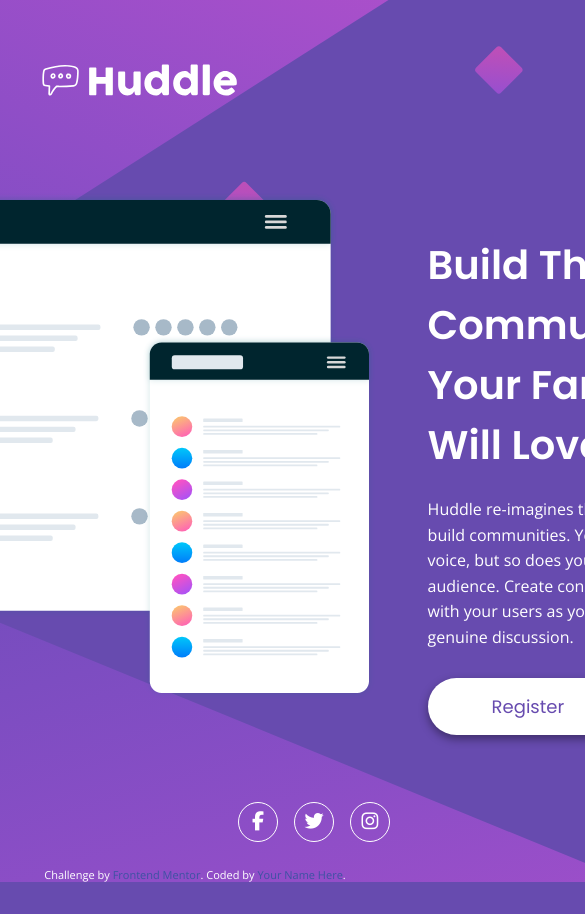
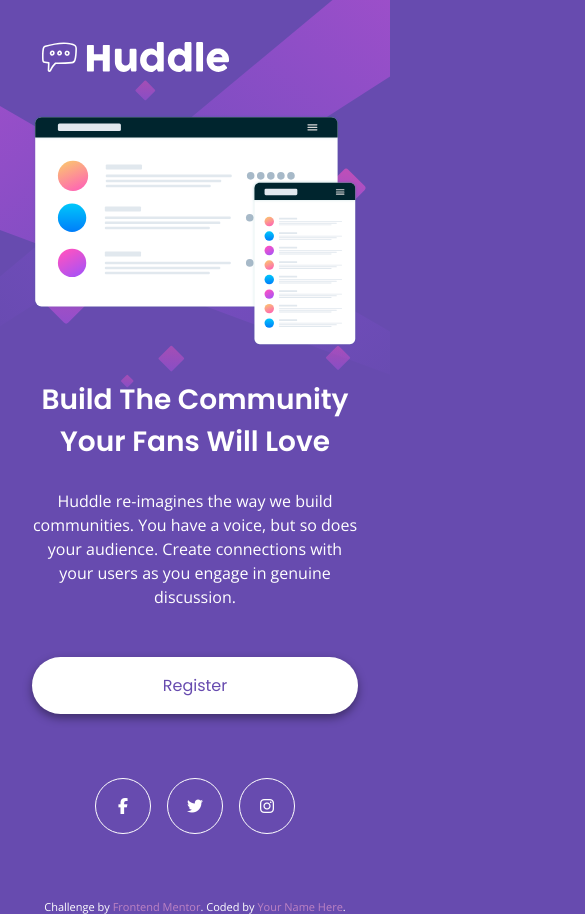
Before and after one commit to KhalidKhabouz/huddle-landing-page-with-single-introductory-section-master, a plain HTML site: page index.html in a window 390 px wide. Shown: the top 914 px of the page, 585 px wide, since content can reach past the window. Before the commit the page ends 882 px from the top, so only its background shows below. Drawn offline with nearby package versions, Linux system fonts and the light colour scheme.

Commit message:
finishing the design

```diff
--- a/css/styles.css
+++ b/css/styles.css
@@ -4,52 +4,36 @@
   box-sizing: border-box;
 }
 :root {
-
   /* Colors */
 
   /* Primary */
 
   --violet: rgb(103, 75, 175);
   --soft-magenta: hsl(300, 69%, 71%);
-
 }
 
 body {
-
-  background-image: url('../images/bg-desktop.svg');
+  background-image: url("../images/bg-desktop.svg");
   background-color: var(--violet);
   background-repeat: no-repeat;
   background-position: center;
   background-size: cover;
-
-
-  /* object-fit: fill; */
-  /* background-size: auto; */
-  /* background-clip: border-box; */
-  font-family: 'Open Sans', sans-serif;
+  font-family: "Open Sans", sans-serif;
   color: white;
 }
 
 main {
-
   padding: 0 2rem;
-  /* padding-top: 40px;  */
 }
 
 .logo {
-  padding-top: 54px;
-  padding-bottom: 87px;
-  /* background: brown; */
-  /* width: 100%; */
-  /* max-width: 1280px; */
+  padding-top: 3.375rem;
+  padding-bottom: 5.4375rem;
   align-self: flex-start;
 }
 
 .logo img {
-  /* height: 60px; */
-  height: 52px;
-  /* border: 1px solid red; */
-
+  height: 3.25rem;
 }
 
 img {
@@ -62,56 +46,51 @@ a {
 
 .main-container {
   display: flex;
-flex-direction: column;
-align-items: center;
-/* justify-content: center; */
-  /* background-color: violet; */
-  /* padding-top: 60px; */
-  max-width: 1280px;
+  flex-direction: column;
+  align-items: center;
+  max-width: 80rem;
   margin: auto;
 }
 
+.mockup {
+  width: 55%;
+}
+
 .mockup img {
-  /* display: inline-block;
-	position: relative;
-	width: 100%;
-	padding-bottom: 100%;
-	vertical-align: middle;
-	overflow: hidden; */
+  width: 100%;
 }
 
 .hero-section {
   display: flex;
   justify-content: center;
-  /* background: chartreuse; */
-  /* width: 1280px; */
 }
 
 .details {
-  padding: 42px;
-  padding-right: 53px;
-  padding-left: 53px;
+  padding: 2.625rem;
+  padding-right: 3.3125rem;
+  padding-left: 3.3125rem;
+  width: 45%;
 }
 
 .details h1 {
-  font-family: 'Poppins', sans-serif;
-  font-size: 40px;
+  font-family: "Poppins", sans-serif;
+  font-size: 2.5rem;
   font-weight: 600;
-  margin-bottom: 22px;
+  margin-bottom: 1.375rem;
 }
 
 .details p {
   line-height: 1.6;
-  margin-bottom: 27px;
+  margin-bottom: 1.6875rem;
 }
 
 .details a {
   background-color: white;
-  padding: 15px 4rem;
-  border-radius: 50px;
+  padding: 0.9375rem 4rem;
+  border-radius: 3.125rem;
   display: inline-block;
-  font-family: 'Poppins', sans-serif;
-  font-size: 18px;
+  font-family: "Poppins", sans-serif;
+  font-size: 1.125rem;
   font-weight: 400;
   color: var(--violet);
   transition: all 250ms ease-in-out;
@@ -125,33 +104,28 @@ align-items: center;
 
 footer {
   position: relative;
-  padding-top: 25px;
-  padding-bottom: 40px;
-}
-
-.social-media {
-
+  padding-top: 1.5625rem;
+  padding-bottom: 2.5rem;
+  padding-right: 2rem;
+  padding-left: 2rem;
 }
 
 .social-media ul {
   display: flex;
   justify-content: flex-end;
   list-style: none;
-  max-width: 1280px;
-  /* background-color: yellow; */
+  max-width: 80rem;
   column-gap: 1rem;
-  /* background-color: yellowgreen; */
-
 }
 
 .social-media a {
   font-size: 1.2rem;
-  height: 40px;
-  width: 40px;
+  height: 2.5rem;
+  width: 2.5rem;
   display: flex;
   justify-content: center;
   align-items: center;
-  border-radius: 50px;
+  border-radius: 3.125rem;
   border: 1px solid white;
   color: white;
   transition: all 250ms ease-in-out;
@@ -163,9 +137,148 @@ footer {
 }
 
 .created-by {
-  /* background-color: brown; */
   position: absolute;
   bottom: 0;
   left: 0;
   right: 0;
 }
+
+.attribution {
+  font-size: 0.6875rem;
+  text-align: center;
+}
+
+.attribution a {
+  color: hsl(294, 35%, 64%);
+}
+
+@media (max-width: 64rem) {
+  /* 1024px */
+
+  .details {
+    padding: 2rem;
+  }
+
+  .details h1 {
+    font-size: 1.75rem;
+  }
+}
+
+@media (max-width: 46.875rem) {
+  /* 750px */
+
+  body {
+    background-image: url("../images/bg-mobile.svg");
+    background-position: center top;
+    background-size: contain;
+  }
+
+  .logo {
+    padding-top: 4rem;
+    padding-bottom: 7.5625rem;
+    align-self: flex-start;
+  }
+
+  .logo img {
+    height: 3.875rem;
+  }
+
+  .hero-section {
+    flex-direction: column;
+  }
+
+  .mockup {
+    text-align: center;
+    align-self: center;
+    width: 100%;
+  }
+
+  .mockup img {
+    width: 100%;
+  }
+
+  .details {
+    text-align: center;
+    padding-bottom: 0;
+    padding-top: 7.5625rem;
+    width: 100%;
+  }
+
+  .details h1 {
+    font-family: "Poppins", sans-serif;
+    font-size: 3rem;
+    font-weight: 600;
+    margin-bottom: 1.625rem;
+  }
+
+  .details p {
+    line-height: 1.5;
+    margin-bottom: 3rem;
+    font-size: 2rem;
+  }
+
+  .details a {
+    background-color: white;
+    padding: 1.5625rem 9.375rem 1.25rem;
+    border-radius: 3.125rem;
+    display: inline-block;
+    font-family: "Poppins", sans-serif;
+    font-size: 1.5rem;
+    font-weight: 400;
+    color: var(--violet);
+  }
+
+  footer {
+    padding-top: 8rem;
+    padding-bottom: 5rem;
+  }
+
+  .social-media ul {
+    justify-content: center;
+  }
+
+  .social-media a {
+    font-size: 1.5rem;
+    height: 3.5rem;
+    width: 3.5rem;
+  }
+}
+
+@media (max-width: 30rem) {
+  /* 480px */
+
+  .logo {
+    padding: 2rem 0;
+  }
+
+  .logo img {
+    height: 3.125rem;
+  }
+
+  .details {
+    padding: 0;
+    padding-top: 2rem;
+  }
+
+  .details h1 {
+    font-size: 1.75rem;
+  }
+
+  .details p {
+    font-size: 1rem;
+  }
+
+  .details a {
+    padding: 1rem;
+    display: block;
+    font-size: 1rem;
+  }
+
+  footer {
+    padding-top: 4rem;
+  }
+
+  .social-media a {
+    font-size: 1rem;
+  }
+}
--- a/index.html
+++ b/index.html
@@ -25,27 +25,17 @@
     <title>
       Frontend Mentor | Huddle landing page with single introductory section
     </title>
+  </head>
 
-    <!-- Feel free to remove these styles or customise in your own stylesheet 👍 -->
-    <style>
-      .attribution {
-        font-size: 11px;
-        text-align: center;
-      }
-      .attribution a {
-        color: hsl(228, 45%, 44%);
-      }
-    </style>
-  </head>
   <body>
     <main>
       <div class="main-container">
         <div class="logo">
-          <img src="images/logo.svg" alt="" />
+          <img src="images/logo.svg" alt="Logo" />
         </div>
         <div class="hero-section">
           <div class="mockup">
-            <img src="images/illustration-mockups.svg" alt="" />
+            <img src="images/illustration-mockups.svg" aria-hidden="true" alt="" />
           </div>
           <div class="details">
             <h1>Build The Community Your Fans Will Love</h1>
@@ -54,7 +44,7 @@
               but so does your audience. Create connections with your users as
               you engage in genuine discussion.
             </p>
-            <a href="#"> Register </a>
+            <a href="#">Register</a>
           </div>
         </div>
       </div>
```
